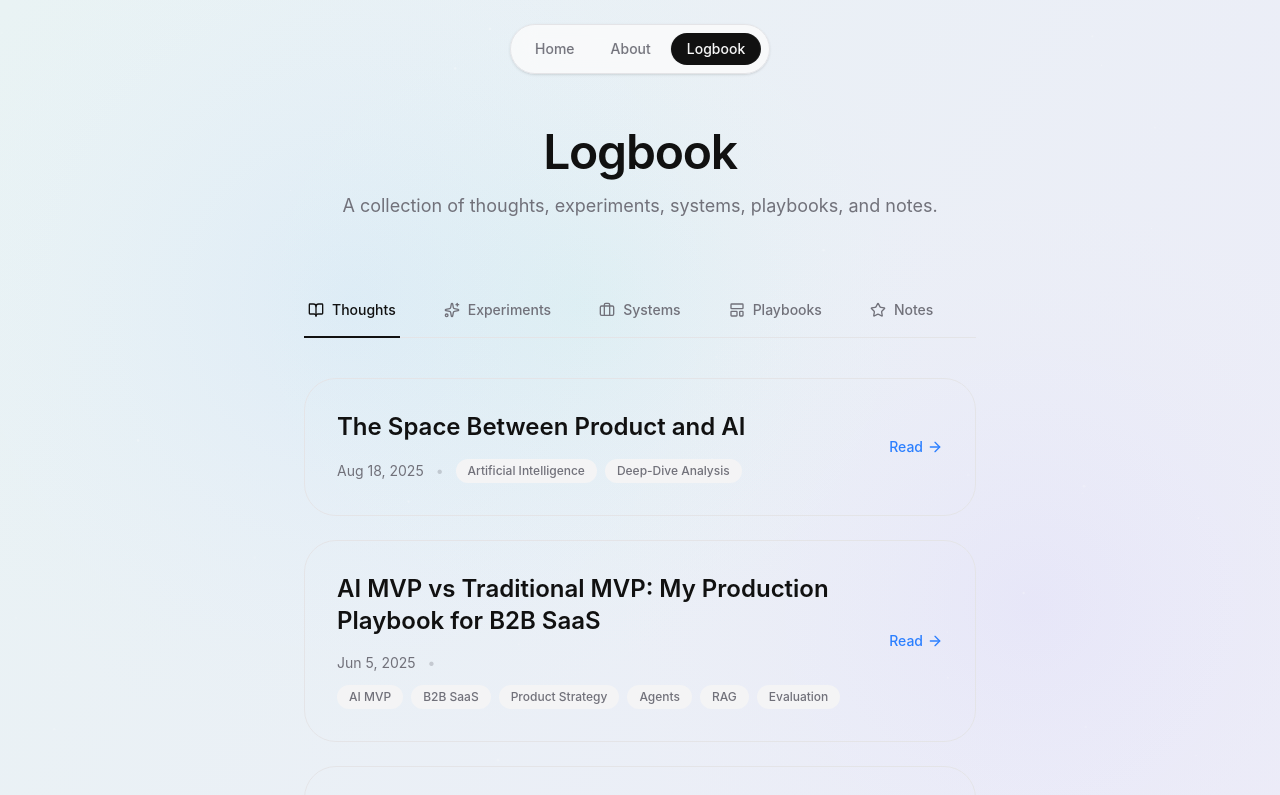
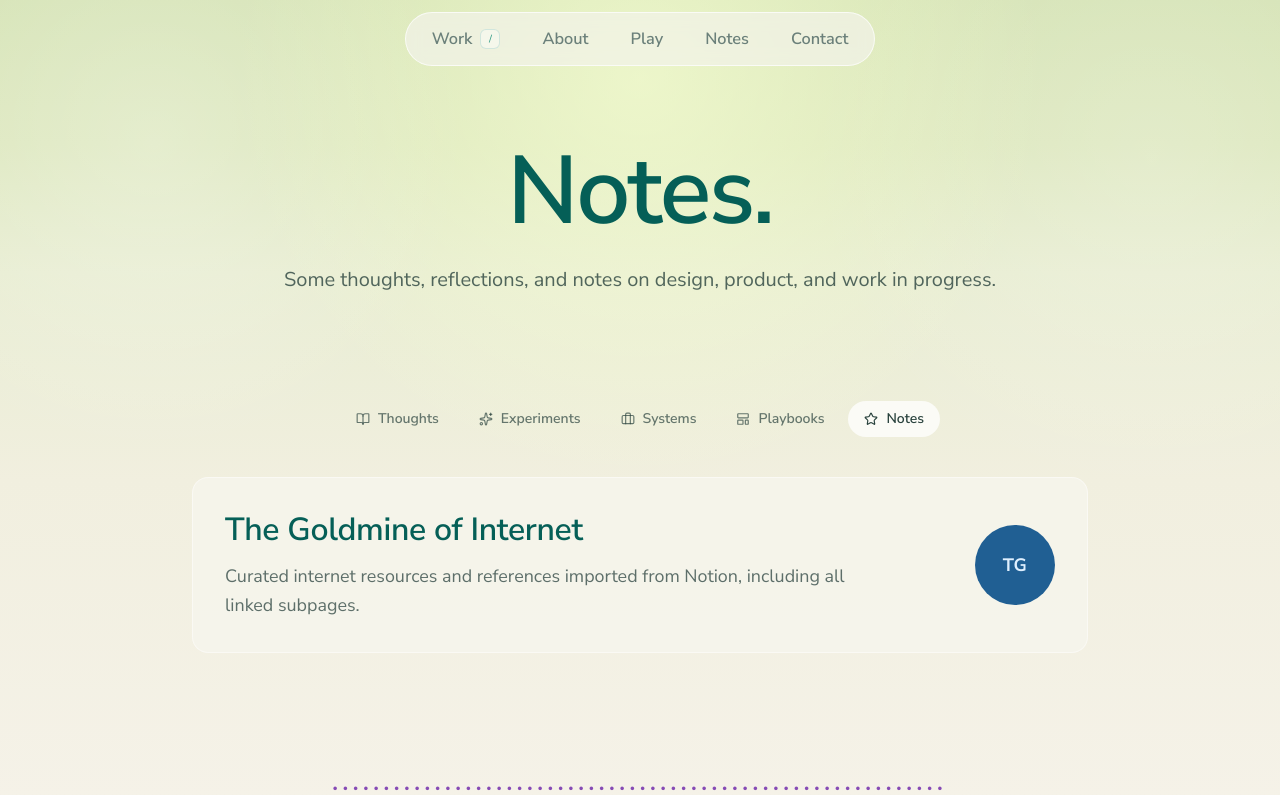
Before and after one commit to iharshchauhan/new-website, a Next.js app: page /logbook in a window 1280 px wide. Shown: the top 795 px of the page. Built offline with nearby package versions, Linux system fonts and the light colour scheme.

Commit message:
New Design

```diff
--- a/app/globals.css
+++ b/app/globals.css
@@ -2,38 +2,38 @@
 @plugin "@tailwindcss/typography";
 
 @theme {
-  --color-background: #fcfcfc;
-  --color-foreground: #111111;
-  --color-primary: #111111;
-  --color-primary-foreground: #ffffff;
-  --color-muted: #f4f4f5;
-  --color-muted-foreground: #71717a;
-  --color-accent: #f4f4f5;
-  --color-accent-foreground: #111111;
-  --color-border: #e4e4e7;
+  --color-background: #eefaf6;
+  --color-foreground: #29423d;
+  --color-primary: #3a9f8a;
+  --color-primary-foreground: #f8fffd;
+  --color-muted: #deefea;
+  --color-muted-foreground: #6b807a;
+  --color-accent: #d4ece5;
+  --color-accent-foreground: #29423d;
+  --color-border: #c9e2da;
 }
 
 @layer base {
   :root {
-    --background: 0 0% 99%;
-    --foreground: 0 0% 7%;
-    --card: 0 0% 100%;
-    --card-foreground: 0 0% 7%;
-    --popover: 0 0% 100%;
-    --popover-foreground: 0 0% 7%;
-    --primary: 0 0% 9%;
-    --primary-foreground: 0 0% 98%;
-    --secondary: 0 0% 96.1%;
-    --secondary-foreground: 0 0% 9%;
-    --muted: 0 0% 96.1%;
-    --muted-foreground: 0 0% 45.1%;
-    --accent: 0 0% 96.1%;
-    --accent-foreground: 0 0% 9%;
+    --background: 163 47% 95%;
+    --foreground: 164 24% 21%;
+    --card: 44 48% 97%;
+    --card-foreground: 164 24% 21%;
+    --popover: 44 48% 97%;
+    --popover-foreground: 164 24% 21%;
+    --primary: 166 46% 43%;
+    --primary-foreground: 165 100% 98%;
+    --secondary: 165 31% 89%;
+    --secondary-foreground: 164 24% 21%;
+    --muted: 165 31% 89%;
+    --muted-foreground: 159 10% 46%;
+    --accent: 165 31% 87%;
+    --accent-foreground: 164 24% 21%;
     --destructive: 0 84.2% 60.2%;
     --destructive-foreground: 0 0% 98%;
-    --border: 0 0% 89.8%;
-    --input: 0 0% 89.8%;
-    --ring: 0 0% 3.9%;
+    --border: 163 33% 83%;
+    --input: 163 33% 83%;
+    --ring: 166 46% 43%;
   }
 }
 
@@ -47,9 +47,19 @@
   }
   body {
     @apply bg-background text-foreground;
+    font-family: var(--font-sans), "Trebuchet MS", sans-serif;
     font-feature-settings:
       "rlig" 1,
       "calt" 1;
+  }
+
+  h1,
+  h2,
+  h3,
+  h4,
+  h5,
+  h6 {
+    letter-spacing: -0.01em;
   }
 }
 
@@ -65,6 +75,25 @@
   @apply prose-headings:font-semibold prose-a:text-primary hover:prose-a:text-primary/80 prose-a:transition-colors;
   @apply prose-img:rounded-xl prose-img:border prose-img:border-border;
   @apply prose-pre:bg-muted/50 prose-pre:border prose-pre:border-border;
+}
+
+.notes-prose {
+  @apply prose-slate;
+  @apply prose-headings:text-[#055f57] prose-a:text-primary;
+  @apply prose-p:text-foreground/85 prose-li:text-foreground/85;
+  @apply prose-p:leading-9 prose-li:leading-8;
+  @apply prose-img:rounded-2xl prose-img:border prose-img:border-white/70;
+  font-family: var(--font-sans), "Trebuchet MS", sans-serif;
+  font-size: clamp(1.05rem, 1.1vw, 1.18rem);
+}
+
+.notes-prose h1,
+.notes-prose h2,
+.notes-prose h3,
+.notes-prose h4 {
+  font-family: var(--font-sans), "Trebuchet MS", sans-serif;
+  font-weight: 800;
+  line-height: 1.15;
 }
 
 @layer utilities {
--- a/app/layout.tsx
+++ b/app/layout.tsx
@@ -1,8 +1,21 @@
 import type { Metadata } from "next";
+import { Cormorant_Garamond, Nunito_Sans } from "next/font/google";
 import "./globals.css";
 import { Navigation } from "@/components/navigation";
 import { AnimatedBackground } from "@/components/animated-background";
 import { Footer } from "@/components/footer";
+
+const nunitoSans = Nunito_Sans({
+  variable: "--font-sans",
+  subsets: ["latin"],
+  display: "swap",
+});
+
+const cormorantGaramond = Cormorant_Garamond({
+  variable: "--font-serif",
+  subsets: ["latin"],
+  display: "swap",
+});
 
 export const metadata: Metadata = {
   title: "harshc_ | Product & Growth",
@@ -18,12 +31,12 @@ export default function RootLayout({
   return (
     <html lang="en">
       <body
-        className="antialiased min-h-screen flex flex-col selection:bg-primary selection:text-primary-foreground"
+        className={`${nunitoSans.variable} ${cormorantGaramond.variable} antialiased min-h-screen flex flex-col selection:bg-primary selection:text-primary-foreground`}
         suppressHydrationWarning
       >
         <AnimatedBackground />
         <Navigation />
-        <main className="flex-1 pt-32 pb-16 px-4 sm:px-6 md:px-12 max-w-3xl mx-auto w-full">
+        <main className="flex-1 pt-28 pb-20 px-4 sm:px-6 md:px-10 max-w-6xl mx-auto w-full">
           {children}
         </main>
         <Footer />
--- a/app/logbook/page.tsx
+++ b/app/logbook/page.tsx
@@ -3,7 +3,7 @@ import { getAllPosts } from '@/lib/mdx';
 import { LogbookTabs } from '@/components/logbook-tabs';
 
 export const metadata = {
-  title: 'Logbook | harshc_',
+  title: 'Notes | harshc_',
   description: 'Thoughts, experiments, systems, playbooks, and notes.',
 };
 
@@ -16,11 +16,13 @@ export default function LogbookPage() {
   );
 
   return (
-    <div className="space-y-12 max-w-6xl mx-auto">
-      <header className="space-y-4 text-center pb-8">
-        <h1 className="text-3xl sm:text-4xl md:text-5xl font-semibold tracking-tight">Logbook</h1>
-        <p className="text-base sm:text-lg text-muted-foreground max-w-2xl mx-auto">
-          A collection of thoughts, experiments, systems, playbooks, and notes.
+    <div className="space-y-14 max-w-5xl mx-auto">
+      <header className="space-y-6 text-center pt-8 pb-12">
+        <h1 className="text-6xl sm:text-7xl md:text-8xl font-semibold leading-none tracking-tight text-[#055f57]">
+          Notes.
+        </h1>
+        <p className="text-lg sm:text-xl text-foreground/80 max-w-3xl mx-auto leading-relaxed">
+          Some thoughts, reflections, and notes on design, product, and work in progress.
         </p>
       </header>
 
--- a/components/animated-background.tsx
+++ b/components/animated-background.tsx
@@ -1,120 +1,9 @@
-'use client'
-
-import { useEffect, useRef } from 'react'
-
-type Dot = {
-  x: number
-  y: number
-  vx: number
-  vy: number
-  r: number
-  a: number
+export function AnimatedBackground() {
+  return (
+    <div className="pointer-events-none fixed inset-0 -z-10 overflow-hidden">
+      <div className="absolute inset-0 bg-[linear-gradient(180deg,#d5e3b5_0%,#dce7bd_18%,#e8edd2_34%,#f1efdf_60%,#f5f2e8_100%)]" />
+      <div className="absolute inset-0 bg-[radial-gradient(circle_at_50%_10%,rgba(247,255,211,0.65)_0,transparent_42%)]" />
+      <div className="absolute inset-0 bg-[radial-gradient(circle_at_12%_18%,rgba(255,255,255,0.26)_0,transparent_24%),radial-gradient(circle_at_90%_20%,rgba(255,255,255,0.2)_0,transparent_26%)]" />
+    </div>
+  );
 }
-
-export function AnimatedBackground() {
-  const canvasRef = useRef<HTMLCanvasElement>(null)
-
-  useEffect(() => {
-    const canvas = canvasRef.current
-    if (!canvas) return
-
-    const ctx = canvas.getContext('2d')
-    if (!ctx) return
-
-    const reduceMotion = window.matchMedia('(prefers-reduced-motion: reduce)').matches
-    let frame = 0
-    let t = 0
-    let dots: Dot[] = []
-
-    const makeDots = (count: number, w: number, h: number): Dot[] =>
-      Array.from({ length: count }, () => ({
-        x: Math.random() * w,
-        y: Math.random() * h,
-        vx: (Math.random() - 0.5) * 0.26,
-        vy: (Math.random() - 0.5) * 0.26,
-        r: Math.random() * 1.25 + 0.35,
-        a: Math.random() * 0.22 + 0.06,
-      }))
-
-    const resize = () => {
-      const dpr = Math.min(window.devicePixelRatio || 1, 2)
-      canvas.width = Math.floor(window.innerWidth * dpr)
-      canvas.height = Math.floor(window.innerHeight * dpr)
-      ctx.setTransform(dpr, 0, 0, dpr, 0, 0)
-      const isMobile = window.innerWidth < 640
-      const count = isMobile
-        ? Math.max(20, Math.min(50, Math.floor((window.innerWidth * window.innerHeight) / 26000)))
-        : Math.max(34, Math.min(92, Math.floor((window.innerWidth * window.innerHeight) / 21000)))
-      dots = makeDots(count, window.innerWidth, window.innerHeight)
-    }
-
-    const draw = () => {
-      t += 0.0022
-
-      const w = window.innerWidth
-      const h = window.innerHeight
-      ctx.clearRect(0, 0, w, h)
-
-      const base = ctx.createLinearGradient(0, 0, w, h)
-      base.addColorStop(0, '#e9f3f4')
-      base.addColorStop(1, '#ececf8')
-      ctx.fillStyle = base
-      ctx.fillRect(0, 0, w, h)
-
-      const drawBlob = (x: number, y: number, r: number, color: string) => {
-        const gradient = ctx.createRadialGradient(x, y, 0, x, y, r)
-        gradient.addColorStop(0, color)
-        gradient.addColorStop(1, 'rgba(255,255,255,0)')
-        ctx.fillStyle = gradient
-        ctx.beginPath()
-        ctx.arc(x, y, r, 0, Math.PI * 2)
-        ctx.fill()
-      }
-
-      const x1 = w * 0.2 + Math.sin(t * 1.1) * w * 0.1
-      const y1 = h * 0.3 + Math.cos(t * 0.9) * h * 0.1
-      drawBlob(x1, y1, w * 0.45, 'rgba(150, 203, 255, 0.14)')
-
-      const x2 = w * 0.75 + Math.cos(t * 1.0) * w * 0.08
-      const y2 = h * 0.7 + Math.sin(t * 0.8) * h * 0.1
-      drawBlob(x2, y2, w * 0.4, 'rgba(198, 178, 255, 0.12)')
-
-      const x3 = w * 0.5 + Math.sin(t * 0.95 + Math.PI) * w * 0.07
-      const y3 = h * 0.45 + Math.cos(t * 0.75 + Math.PI) * h * 0.08
-      drawBlob(x3, y3, w * 0.34, 'rgba(140, 236, 214, 0.1)')
-
-      dots.forEach((d) => {
-        if (!reduceMotion) {
-          d.x += d.vx
-          d.y += d.vy
-
-          if (d.x < -2) d.x = w + 2
-          if (d.x > w + 2) d.x = -2
-          if (d.y < -2) d.y = h + 2
-          if (d.y > h + 2) d.y = -2
-        }
-
-        ctx.beginPath()
-        ctx.fillStyle = `rgba(255, 255, 255, ${d.a})`
-        ctx.arc(d.x, d.y, d.r, 0, Math.PI * 2)
-        ctx.fill()
-      })
-
-      if (!reduceMotion) {
-        frame = requestAnimationFrame(draw)
-      }
-    }
-
-    const onResize = () => resize()
-    window.addEventListener('resize', onResize)
-    resize()
-    draw()
-
-    return () => {
-      window.removeEventListener('resize', onResize)
-      cancelAnimationFrame(frame)
-    }
-  }, [])
-
-  return <canvas ref={canvasRef} className="fixed inset-0 z-[-1] pointer-events-none" />
-}
--- a/components/logbook-tabs.tsx
+++ b/components/logbook-tabs.tsx
@@ -3,7 +3,7 @@
 import { useMemo, useState } from 'react';
 import Link from 'next/link';
 import { usePathname, useRouter, useSearchParams } from 'next/navigation';
-import { BookOpen, Briefcase, LayoutTemplate, Star, ArrowRight, Sparkles } from 'lucide-react';
+import { ArrowRight, BookOpen, Briefcase, LayoutTemplate, Sparkles, Star } from 'lucide-react';
 import { Post } from '@/lib/mdx';
 import { cn } from '@/lib/utils';
 
@@ -25,16 +25,37 @@ const TABS = [
   { id: 'Notes', label: 'Notes', icon: Star },
 ];
 
+const NOTE_BADGE_STYLES = [
+  'bg-[#0f7770] text-[#d7fff8]',
+  'bg-[#8f6200] text-[#fff1cb]',
+  'bg-[#8e2748] text-[#ffd9e6]',
+  'bg-[#205f93] text-[#dff0ff]',
+  'bg-[#49489f] text-[#e3e4ff]',
+];
+
+function pickNoteBadge(slug: string) {
+  const hash = Array.from(slug).reduce((acc, char) => acc + char.charCodeAt(0), 0);
+  return NOTE_BADGE_STYLES[hash % NOTE_BADGE_STYLES.length];
+}
+
+function getInitials(title: string) {
+  const words = title.trim().split(/\s+/).slice(0, 2);
+  return words.map((word) => word[0]?.toUpperCase() ?? '').join('');
+}
+
 export function LogbookTabs({ posts }: { posts: Post[] }) {
   const router = useRouter();
   const pathname = usePathname();
   const searchParams = useSearchParams();
 
   const rawTabFromUrl = searchParams.get('tab');
-  const tabFromUrl = rawTabFromUrl ? (LEGACY_TAB_MAP[rawTabFromUrl] || rawTabFromUrl) : null;
+  const tabFromUrl = rawTabFromUrl
+    ? (LEGACY_TAB_MAP[rawTabFromUrl] || rawTabFromUrl)
+    : null;
   const validTabIds = useMemo(() => new Set(TABS.map((tab) => tab.id)), []);
-  const [activeTabState, setActiveTabState] = useState('Thoughts');
-  const activeTab = tabFromUrl && validTabIds.has(tabFromUrl) ? tabFromUrl : activeTabState;
+  const [activeTabState, setActiveTabState] = useState('Notes');
+  const activeTab =
+    tabFromUrl && validTabIds.has(tabFromUrl) ? tabFromUrl : activeTabState;
 
   const handleTabChange = (tabId: string) => {
     setActiveTabState(tabId);
@@ -43,13 +64,13 @@ export function LogbookTabs({ posts }: { posts: Post[] }) {
     router.replace(`${pathname}?${params.toString()}`, { scroll: false });
   };
 
-  const filteredPosts = posts.filter(post => post.meta.category === activeTab);
+  const filteredPosts = posts.filter((post) => post.meta.category === activeTab);
+  const notesMode = activeTab === 'Notes';
 
   return (
     <div className="space-y-10">
-      {/* Tabs */}
-      <div className="flex flex-wrap items-center justify-start gap-6 md:gap-10 border-b border-border">
-        {TABS.map(tab => {
+      <div className="flex flex-wrap items-center justify-center gap-2">
+        {TABS.map((tab) => {
           const Icon = tab.icon;
           const isActive = activeTab === tab.id;
           return (
@@ -57,20 +78,21 @@ export function LogbookTabs({ posts }: { posts: Post[] }) {
               key={tab.id}
               onClick={() => handleTabChange(tab.id)}
               className={cn(
-                "flex items-center space-x-2 pb-4 border-b-2 transition-colors px-1 shrink-0 -mb-[1px]",
-                isActive ? "border-primary text-primary" : "border-transparent text-muted-foreground hover:text-foreground hover:border-border"
+                'inline-flex items-center gap-2 rounded-full px-4 py-2 text-sm font-semibold transition-colors',
+                isActive
+                  ? 'bg-white/75 text-foreground'
+                  : 'text-foreground/70 hover:bg-white/55 hover:text-foreground',
               )}
             >
-              <Icon className="w-4 h-4" />
-              <span className="font-medium text-sm">{tab.label}</span>
+              <Icon className="h-3.5 w-3.5" />
+              <span>{tab.label}</span>
             </button>
           );
         })}
       </div>
 
-      {/* List */}
-      <div className="flex flex-col gap-6">
-        {filteredPosts.map(post => {
+      <div className="mx-auto max-w-4xl flex flex-col gap-4">
+        {filteredPosts.map((post) => {
           const isProject = post.meta.category === 'Experiments';
 
           return (
@@ -79,55 +101,45 @@ export function LogbookTabs({ posts }: { posts: Post[] }) {
               href={`/${post.type}/${post.slug}?tab=${encodeURIComponent(activeTab)}`}
               className="group block"
             >
-              <article className="bg-card rounded-[2rem] p-6 sm:p-8 border border-border hover:shadow-lg hover:border-primary/20 transition-all duration-300 flex flex-col sm:flex-row sm:items-center justify-between gap-6">
+              <article
+                className={cn(
+                  'rounded-2xl border px-6 py-6 sm:px-8 sm:py-8 transition-all duration-300',
+                  notesMode
+                    ? 'bg-[#f5f4eb]/90 border-white/45 hover:bg-[#f8f7ef] hover:shadow-[0_14px_30px_rgba(31,68,61,0.1)]'
+                    : 'bg-card border-border hover:border-primary/30 hover:shadow-lg',
+                )}
+              >
+                <div className="flex items-center justify-between gap-6">
+                  <div className="space-y-3">
+                    <h3 className="text-xl sm:text-[2rem] sm:leading-tight font-semibold text-[#055f57] group-hover:text-primary transition-colors">
+                      {post.meta.title}
+                    </h3>
+                    <p className="text-base sm:text-[1.12rem] leading-relaxed text-foreground/75 max-w-2xl">
+                      {post.meta.description}
+                    </p>
+                  </div>
 
-                {/* Left Side */}
-                <div className="space-y-4 flex-1">
-                  {isProject && (
-                    <div className="w-12 h-12 rounded-2xl bg-blue-50 flex items-center justify-center text-blue-500 mb-2">
-                      <Sparkles className="w-6 h-6" />
+                  {!isProject && notesMode && (
+                    <div
+                      className={cn(
+                        'hidden sm:flex h-20 w-20 shrink-0 items-center justify-center rounded-full text-lg font-bold tracking-wide',
+                        pickNoteBadge(post.slug),
+                      )}
+                    >
+                      {getInitials(post.meta.title)}
                     </div>
                   )}
 
-                  <h3 className="text-xl sm:text-2xl font-semibold text-foreground group-hover:text-primary transition-colors">
-                    {post.meta.title}
-                  </h3>
-
-                  {isProject ? (
-                    <p className="text-muted-foreground text-base">
-                      {post.meta.description}
-                    </p>
-                  ) : (
-                    <div className="flex items-center flex-wrap gap-3 text-sm text-muted-foreground">
-                      <time dateTime={post.meta.date}>
-                        {new Date(post.meta.date).toLocaleDateString('en-US', {
-                          month: 'short',
-                          day: 'numeric',
-                          year: 'numeric'
-                        })}
-                      </time>
-                      <span className="opacity-30">•</span>
-                      <div className="flex items-center gap-2">
-                        {post.meta.tags.map(tag => (
-                          <span key={tag} className="px-3 py-1 rounded-full bg-muted text-xs font-medium text-muted-foreground">
-                            {tag}
-                          </span>
-                        ))}
-                      </div>
-                    </div>
-                  )}
-
-                  {isProject && (
-                    <div className="text-blue-500 flex items-center gap-1 text-sm font-medium pt-2">
-                      Explore app <ArrowRight className="w-4 h-4" />
+                  {!isProject && !notesMode && (
+                    <div className="hidden sm:flex items-center gap-1 text-sm font-medium text-primary shrink-0">
+                      Read <ArrowRight className="w-4 h-4" />
                     </div>
                   )}
                 </div>
 
-                {/* Right Side */}
-                {!isProject && (
-                  <div className="text-blue-500 flex items-center gap-1 text-sm font-medium shrink-0 sm:pt-0 pt-2">
-                    Read <ArrowRight className="w-4 h-4" />
+                {isProject && (
+                  <div className="pt-4 text-blue-500 flex items-center gap-1 text-sm font-medium">
+                    Explore app <ArrowRight className="w-4 h-4" />
                   </div>
                 )}
               </article>
--- a/components/navigation.tsx
+++ b/components/navigation.tsx
@@ -1,49 +1,68 @@
 "use client";
 
 import Link from "next/link";
-import { usePathname } from "next/navigation";
+import { usePathname, useSearchParams } from "next/navigation";
 import { motion } from "motion/react";
 import { cn } from "@/lib/utils";
 
 const navItems = [
-  { path: "/", name: "Home" },
-  { path: "/about", name: "About" },
-  { path: "/logbook", name: "Logbook" },
+  { href: "/", name: "Work", slashBadge: true },
+  { href: "/about", name: "About" },
+  { href: "/logbook?tab=Experiments", name: "Play", tab: "Experiments" },
+  { href: "/logbook?tab=Notes", name: "Notes", tab: "Notes" },
+  { href: "mailto:hey@iharsh.xyz", name: "Contact", external: true },
 ];
 
 export function Navigation() {
   const pathname = usePathname();
+  const searchParams = useSearchParams();
+  const activeTab = searchParams.get("tab");
 
   return (
-    <nav className="fixed top-6 left-1/2 -translate-x-1/2 z-50">
-      <div className="bg-background/80 backdrop-blur-md border border-border shadow-sm px-2 py-2 rounded-full flex items-center space-x-1">
+    <nav className="fixed top-3 inset-x-0 z-50 px-4 sm:px-6">
+      <div className="mx-auto w-fit rounded-full border border-white/70 bg-[#f3f2ea]/70 px-1.5 py-1.5 backdrop-blur-sm">
+        <div className="flex items-center gap-0.5">
           {navItems.map((item) => {
-          const isActive =
-            pathname === item.path ||
-            (item.path !== "/" && pathname.startsWith(item.path));
+            const isTabRoute = Boolean(item.tab);
+            const isLogbook = pathname.startsWith("/logbook");
+            const isActive = item.external
+              ? false
+              : isTabRoute
+                ? isLogbook && activeTab === item.tab
+                : pathname === item.href;
+
             return (
               <Link
-              key={item.path}
-              href={item.path}
+                key={item.name}
+                href={item.href}
                 className={cn(
-                "relative px-4 py-1.5 text-sm font-medium transition-colors rounded-full",
+                  "relative rounded-full px-4 sm:px-5 py-2 text-[0.95rem] sm:text-[1.02rem] font-semibold text-foreground/80 transition-colors",
                   isActive
-                  ? "text-primary-foreground"
+                    ? "text-foreground"
                     : "text-muted-foreground hover:text-foreground",
                 )}
+                target={item.external ? "_self" : undefined}
               >
+                <span className="inline-flex items-center gap-2">
+                  {item.name}
+                  {item.slashBadge && (
+                    <span className="inline-flex h-5 w-5 items-center justify-center rounded-md border border-border/80 bg-white/40 text-primary text-[0.62rem]">
+                      /
+                    </span>
+                  )}
+                </span>
                 {isActive && (
-                <motion.div
-                  layoutId="nav-pill"
-                  className="absolute inset-0 bg-primary rounded-full -z-10"
-                  transition={{ type: "spring", stiffness: 380, damping: 30 }}
+                  <motion.span
+                    layoutId="nav-active"
+                    className="absolute inset-0 -z-10 rounded-full bg-white/72"
+                    transition={{ type: "spring", stiffness: 340, damping: 30 }}
                   />
                 )}
-              <span className="relative z-10">{item.name}</span>
               </Link>
             );
           })}
         </div>
+      </div>
     </nav>
   );
 }
```
Also changed, not shown: app/page.tsx (+6 -6 lines), app/writing/[slug]/page.tsx (+17 -8 lines), components/mdx-content.tsx (+8 -2 lines). Lines whose indentation alone changed are shown as unchanged.
